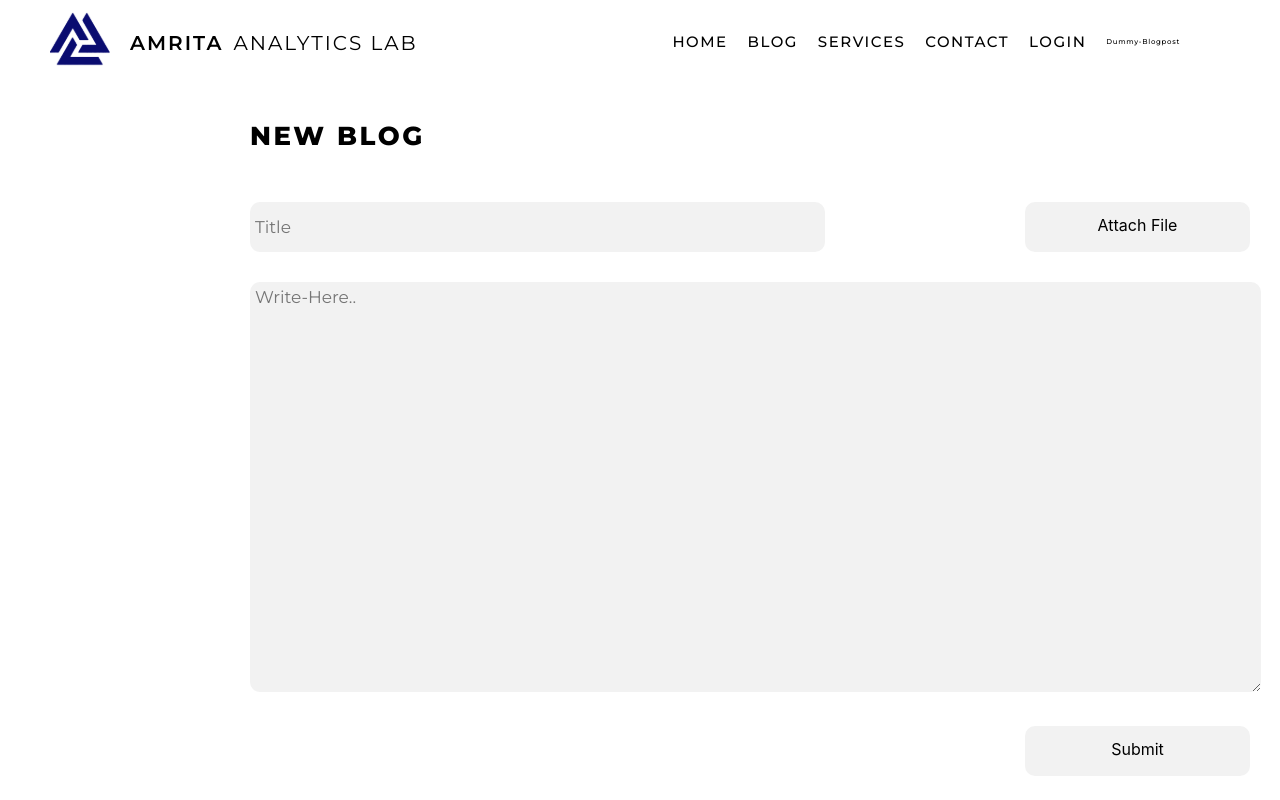
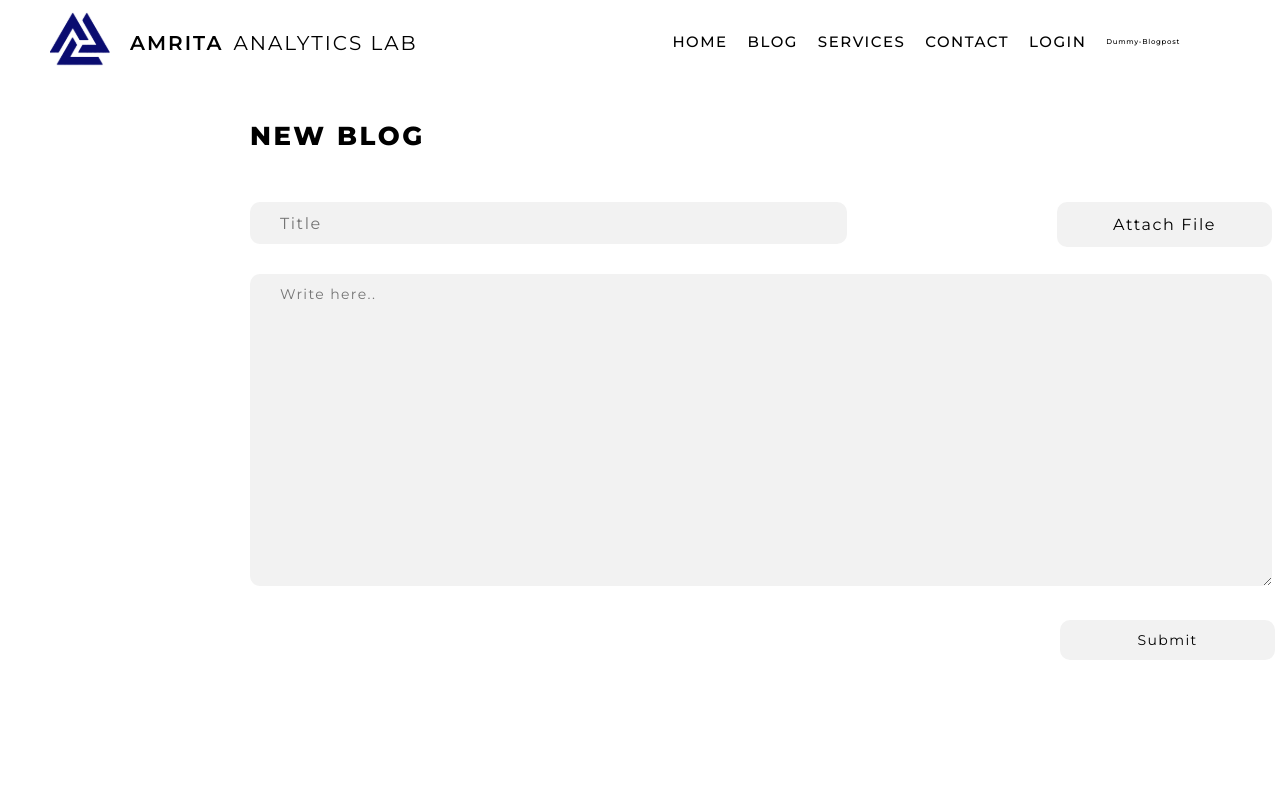
Before and after one commit to rohith4pr/Amrita-Analytics-Lab, a React (Create React App) app: page /addblog in a window 1280 px wide. Built offline with nearby package versions, Linux system fonts and the light colour scheme.

Commit message:
small eddits

```diff
--- a/src/App.css
+++ b/src/App.css
@@ -140,14 +140,68 @@ nav li {
   background: #F2F2F2;
   border:none;
   border-radius: 10px;
+  outline: none;
+  font-family: 'Montserrat';
+  font-style: normal;
+  font-weight: 400;
+  font-size: 16px;
+  line-height: 27px;
+  /* identical to box height */
+
+  letter-spacing: 0.1em;
+
+  color: #000000;
+  padding-left: 30px;
+
+}
+.AttachFile {
+  font-family: 'Montserrat';
+  font-style: normal;
+  font-weight: 400;
+  font-size: 16px;
+  line-height: 16px;
+  /* identical to box height */
+  height: 45px;
+  letter-spacing: 0.1em;
+  color: #000000;
+
+}
+.SubmitButton {
+  font-family: 'Montserrat';
+  font-style: normal;
+  font-weight: 400;
+  font-size: 14px;
+  line-height: 20px;
+  height: 40px;
+
+  letter-spacing: 0.1em;
+
+  color: #000000;
+  margin-top: 30px;
+
 }
 
 .addblogcontent{
-  width: 1001px;
-  min-height: 400px;
+  min-width: 990px;
+  max-width: 990px;
+  min-height: 300px;
   background: #F2F2F2;
   border:none;
   border-radius: 10px;
+  outline: none;
+  font-family: 'Montserrat';
+  font-style: normal;
+  font-weight: 400;
+  font-size: 14px;
+  line-height: 20px;
+  /* identical to box height */
+
+  letter-spacing: 0.1em;
+
+  color: #000000;
+  padding-left: 30px;
+  padding-top: 10px;
+
 }
 
 .createnewblog{
--- a/src/pages/AddBlog.js
+++ b/src/pages/AddBlog.js
@@ -14,23 +14,21 @@ const AddBlog = ({user,setUser}) => {
                 </div>
                 <div style={{display:'flex'}}>
                     <div style={{display:'flex', marginBottom:'30px'}}>
-                        <input style={{fontFamily: 'Montserrat', padding:"5px", fontWeight:" 400", fontSize: "17px" }} type="text" className="addblogtitle" placeholder="Title" name="title" id='title' required />
+                        <input type="text" className="addblogtitle" placeholder="Title" name="title" id='title' required />
                     </div>
-                    <div style={{display:'flex', marginLeft:'200px'}}>
-                        <div style={{display:'flex', flexDirection:'column',padding:"5px", alignItems:'center', background:"#F2F2F2", borderRadius:'10px', width: "215px", height: "40px"}}>
-                            <div style={{paddingTop:"8px"}}>
-                                Attach File
-                            </div>
+                    <div style={{display:'flex', marginLeft:'210px'}}>
+                        <div className="AttachFile" style={{display:'flex', flexDirection:'column', alignItems:'center', background:"#F2F2F2", borderRadius:'10px', width: "215px", justifyContent: 'center'}}>
+                            Attach File
                         </div>
                     </div>
                 </div>
                 <div>
-                    <textarea style={{marginBottom:'30px', fontFamily: 'Montserrat', padding:"5px", fontWeight:" 400", fontSize: "17px" }} type="text" className="addblogcontent" placeholder="Write-Here.." name="content" id='content' required />
+                    <textarea type="text" className="addblogcontent" placeholder="Write here.." name="content" id='content' required />
                 </div>
-                <div style={{marginLeft:'775px', display:'flex', flexDirection:'column',padding:"5px", alignItems:'center', background:"#F2F2F2", borderRadius:'10px', width: "215px", height: "40px"}}>
-                         <div style={{paddingTop:"8px"}}>
-                            Submit
-                         </div>
+                <div className="SubmitButton" style={{marginLeft:'810px', display:'flex', flexDirection:'column', alignItems:'center', background:"#F2F2F2", width: "215px", justifyContent: 'center', borderRadius:'10px'}}>
+                    <div>
+                        Submit
+                    </div>
                 </div>
             </div>
         </div>
```
